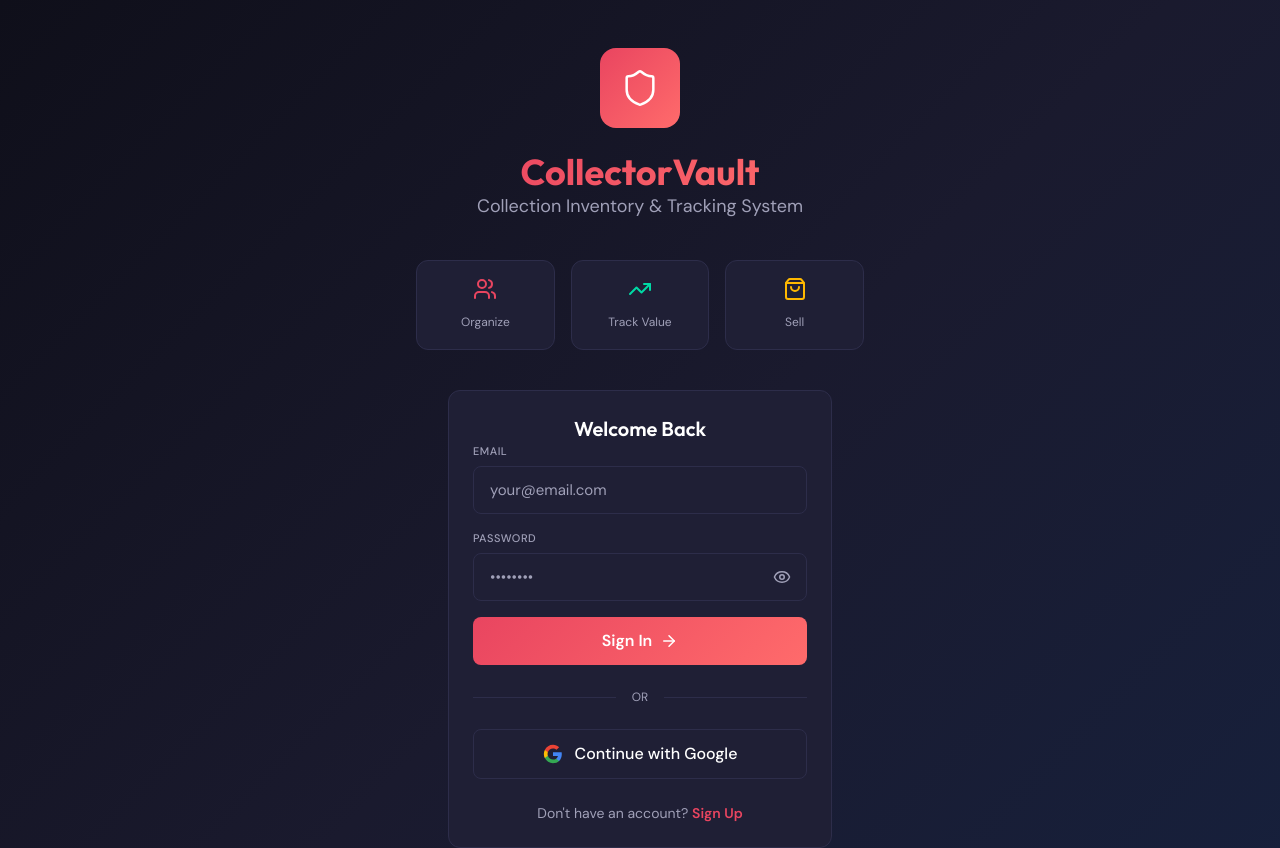
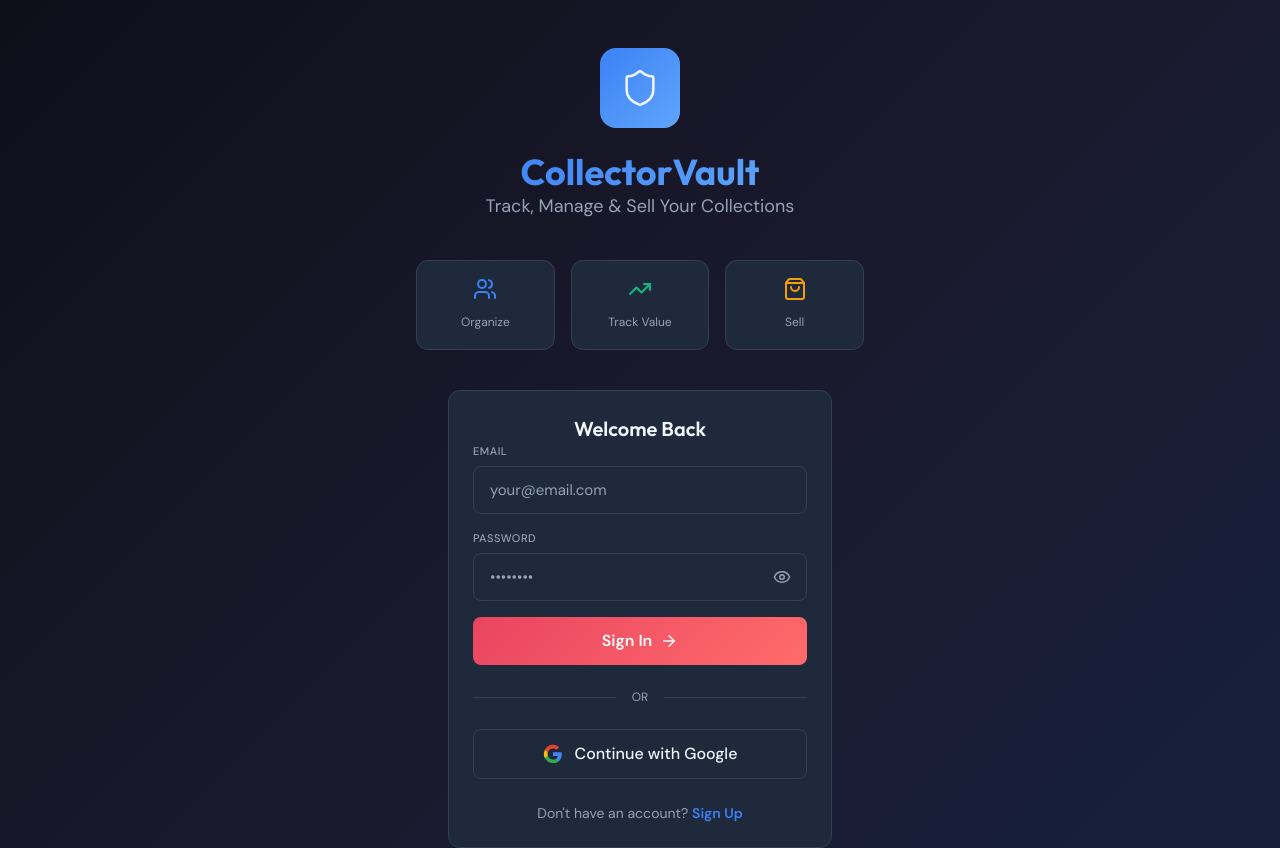
Before and after one commit to leonptucker3886-lab/Collectorshub, a Next.js app: page /login in a window 1280 px wide. Shown: the top 848 px of the page. Built offline with nearby package versions, Linux system fonts and the light colour scheme; no server answers.

Commit message:
fix: polish app - professional colors, remove restrictions, update X logo

```diff
--- a/src/app/globals.css
+++ b/src/app/globals.css
@@ -2,18 +2,19 @@
 @import "tailwindcss";
 
 @theme {
-  --color-primary: #1A1A2E;
-  --color-secondary: #16213E;
-  --color-accent: #E94560;
-  --color-accent-light: #FF6B6B;
-  --color-success: #00D9A5;
-  --color-warning: #FFB800;
-  --color-background: #0F0F1A;
-  --color-surface: #1F1F35;
-  --color-surface-elevated: #2A2A45;
-  --color-text-primary: #FFFFFF;
-  --color-text-secondary: #A0A0B8;
-  --color-border: #2D2D4A;
+  --color-primary: #1E3A5F;
+  --color-secondary: #2B4C7E;
+  --color-accent: #3B82F6;
+  --color-accent-light: #60A5FA;
+  --color-success: #10B981;
+  --color-warning: #F59E0B;
+  --color-background: #0F172A;
+  --color-surface: #1E293B;
+  --color-surface-elevated: #334155;
+  --color-text-primary: #F1F5F9;
+  --color-text-secondary: #94A3B8;
+  --color-border: #334155;
+  --color-error: #EF4444;
 
   --font-family-heading: 'Outfit', sans-serif;
   --font-family-body: 'DM Sans', sans-serif;
@@ -45,24 +46,24 @@ h1, h2, h3, h4, h5, h6 {
 }
 
 .glass {
-  background: rgba(31, 31, 53, 0.85);
+  background: rgba(30, 41, 59, 0.85);
   backdrop-filter: blur(12px);
   -webkit-backdrop-filter: blur(12px);
 }
 
 .gradient-accent {
-  background: linear-gradient(135deg, #E94560, #FF6B6B);
+  background: linear-gradient(135deg, #3B82F6, #60A5FA);
 }
 
 .text-gradient {
-  background: linear-gradient(135deg, #E94560, #FF6B6B);
+  background: linear-gradient(135deg, #3B82F6, #60A5FA);
   -webkit-background-clip: text;
   -webkit-text-fill-color: transparent;
   background-clip: text;
 }
 
 .glow-accent {
-  box-shadow: 0 4px 20px rgba(233, 69, 96, 0.25);
+  box-shadow: 0 4px 20px rgba(59, 130, 246, 0.25);
 }
 
 .card {
@@ -74,7 +75,7 @@ h1, h2, h3, h4, h5, h6 {
 
 .card:hover {
   border-color: var(--color-accent);
-  box-shadow: 0 4px 20px rgba(233, 69, 96, 0.15);
+  box-shadow: 0 4px 20px rgba(59, 130, 246, 0.15);
 }
 
 .btn-primary {
--- a/src/app/login/page.tsx
+++ b/src/app/login/page.tsx
@@ -54,14 +54,14 @@ export default function LoginPage() {
       {/* Logo Section */}
       <div className="flex-1 flex flex-col items-center justify-center px-6 pt-12 pb-8">
         <div className="text-center mb-10 animate-fade-in">
-          <div className="inline-flex items-center justify-center w-20 h-20 rounded-2xl mb-6" style={{ background: 'linear-gradient(135deg, #E94560, #FF6B6B)' }}>
+          <div className="inline-flex items-center justify-center w-20 h-20 rounded-2xl mb-6" style={{ background: 'linear-gradient(135deg, #3B82F6, #60A5FA)' }}>
             <Shield size={40} strokeWidth={1.5} />
           </div>
-          <h1 className="text-4xl font-bold mb-3" style={{ fontFamily: 'Outfit, sans-serif', background: 'linear-gradient(135deg, #E94560, #FF6B6B)', WebkitBackgroundClip: 'text', WebkitTextFillColor: 'transparent' }}>
+          <h1 className="text-4xl font-bold mb-3" style={{ fontFamily: 'Outfit, sans-serif', background: 'linear-gradient(135deg, #3B82F6, #60A5FA)', WebkitBackgroundClip: 'text', WebkitTextFillColor: 'transparent' }}>
             CollectorVault
           </h1>
           <p className="text-lg" style={{ color: 'var(--color-text-secondary)' }}>
-            Collection Inventory & Tracking System
+            Track, Manage & Sell Your Collections
           </p>
         </div>
 
@@ -181,16 +181,10 @@ export default function LoginPage() {
             </p>
           </div>
 
-          {/* Pricing Info */}
-          <div className="mt-4 p-4 rounded-lg" style={{ background: 'rgba(233, 69, 96, 0.1)', border: '1px solid var(--color-accent)' }}>
-            <div className="flex items-center justify-center gap-2 mb-2">
-              <Crown size={16} style={{ color: 'var(--color-accent)' }} />
-              <span className="text-sm font-semibold" style={{ color: 'var(--color-accent)' }}>Pricing</span>
-            </div>
+          {/* Features Info */}
+          <div className="mt-4 p-4 rounded-lg" style={{ background: 'var(--color-surface)', border: '1px solid var(--color-border)' }}>
             <p className="text-xs text-center" style={{ color: 'var(--color-text-secondary)' }}>
-              Up to 2 collections free<br/>
-              Premium: $15/year - Unlimited collections<br/>
-              Seller: $60/year - Sell on Marketplace + 2% commission
+              Free to use - Track your collections, list items for sale, connect with collectors
             </p>
           </div>
         </div>
--- a/src/app/share/page.tsx
+++ b/src/app/share/page.tsx
@@ -6,7 +6,7 @@ import { useAuth } from '@/contexts/AuthContext';
 import { useStore } from '@/contexts/StoreContext';
 import Navigation from '@/components/Navigation';
 import {
-  Share2, Link, Users, MessageCircle, Twitter, Instagram,
+  Share2, Link, Users, MessageCircle, Instagram,
   Facebook, Percent, ArrowRight, Copy, Check, Zap,
   TrendingUp, ShoppingCart, Handshake, ShoppingBag
 } from 'lucide-react';
@@ -35,7 +35,7 @@ export default function SharePage() {
   };
 
   const socialPlatforms = [
-    { id: 'twitter', name: 'Twitter', icon: Twitter, color: '#1DA1F2' },
+    { id: 'x', name: 'X', icon: (props: any) => <svg viewBox="0 0 24 24" width="20" height="20" {...props}><path fill="currentColor" d="M18.244 2.25h3.308l-7.227 8.26 8.502 11.24H16.17l-5.214-6.817L4.99 21.75H1.68l7.73-8.835L1.254 2.25H8.08l4.713 6.231zm-1.161 17.52h1.833L7.084 4.126H5.117z"/></svg>, color: '#000000' },
     { id: 'instagram', name: 'Instagram', icon: Instagram, color: '#E4405F' },
     { id: 'facebook', name: 'Facebook', icon: Facebook, color: '#1877F2' },
   ];
@@ -168,25 +168,24 @@ export default function SharePage() {
               <Percent size={20} style={{ color: '#1A1A2E' }} />
             </div>
             <div>
-              <h2 className="text-lg font-semibold">5% Trading Kickback</h2>
-              <p className="text-xs" style={{ color: 'var(--color-text-secondary)' }}>Earn while you trade</p>
+              <h2 className="text-lg font-semibold">2% Platform Fee</h2>
+              <p className="text-xs" style={{ color: 'var(--color-text-secondary)' }}>Low fees on all sales</p>
             </div>
           </div>
 
           <p className="text-sm mb-4" style={{ color: 'var(--color-text-secondary)' }}>
-            When you complete trades or sales through our trading network,
-            you&apos;ll earn a 5% kickback on every transaction. It&apos;s our way of
-            rewarding active collectors in our community.
+            When you sell items through our marketplace, a small 2% platform fee
+            helps support the platform. Keep more of your earnings.
           </p>
 
           <div className="grid grid-cols-2 gap-3">
             <div className="p-3 rounded-lg text-center" style={{ background: 'var(--color-surface-elevated)' }}>
-              <p className="text-2xl font-bold text-gradient">5%</p>
-              <p className="text-xs" style={{ color: 'var(--color-text-secondary)' }}>Kickback Rate</p>
+              <p className="text-2xl font-bold text-gradient">2%</p>
+              <p className="text-xs" style={{ color: 'var(--color-text-secondary)' }}>Platform Fee</p>
             </div>
             <div className="p-3 rounded-lg text-center" style={{ background: 'var(--color-surface-elevated)' }}>
-              <p className="text-2xl font-bold" style={{ color: 'var(--color-success)' }}>$0</p>
-              <p className="text-xs" style={{ color: 'var(--color-text-secondary)' }}>Earned So Far</p>
+              <p className="text-2xl font-bold" style={{ color: 'var(--color-success)' }}>98%</p>
+              <p className="text-xs" style={{ color: 'var(--color-text-secondary)' }}>You Keep</p>
             </div>
           </div>
         </section>
--- a/src/contexts/StoreContext.tsx
+++ b/src/contexts/StoreContext.tsx
@@ -238,18 +238,15 @@ export function StoreProvider({ children }: { children: ReactNode }) {
   };
 
   const isPremium = () => {
-    if (isAdmin()) return true;
-    return userProfile?.isPremium || false;
+    return true;
   };
 
   const canAddCollection = () => {
-    if (userProfile?.isPremium || isAdmin()) return true;
-    return collections.length < 2;
+    return true;
   };
 
   const canSell = (): boolean => {
-    if (isAdmin()) return true;
-    return !!(userProfile?.isPremium && userProfile?.isSeller && userProfile?.sellerAgreementAccepted);
+    return true;
   };
 
   const isAdmin = (): boolean => {
```
